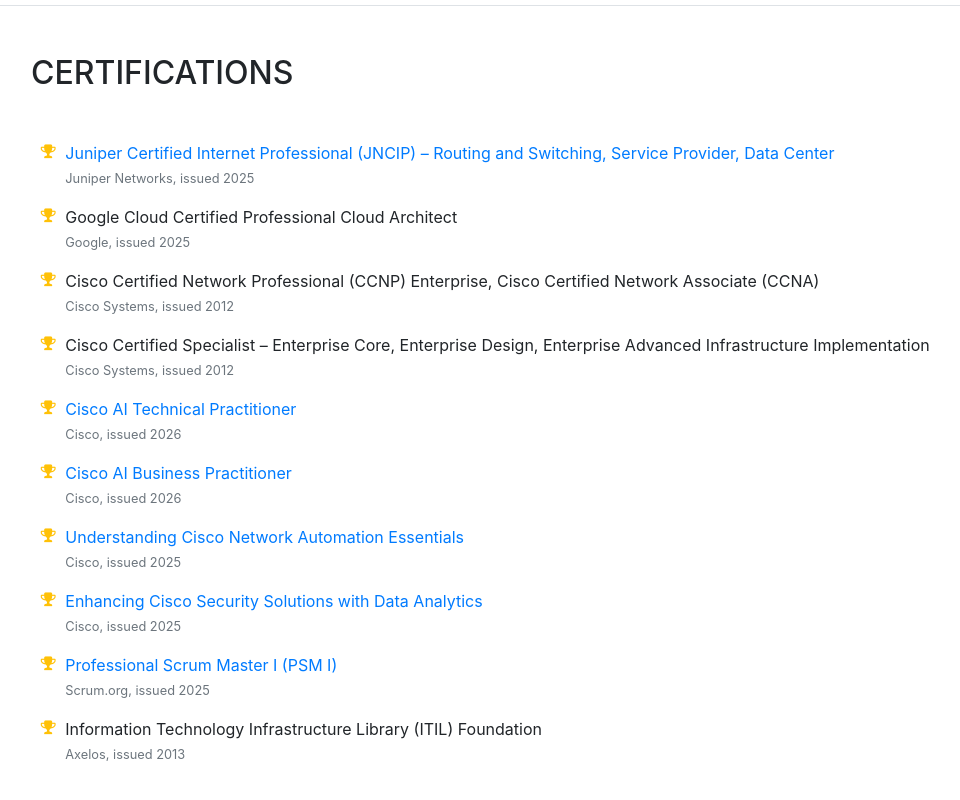
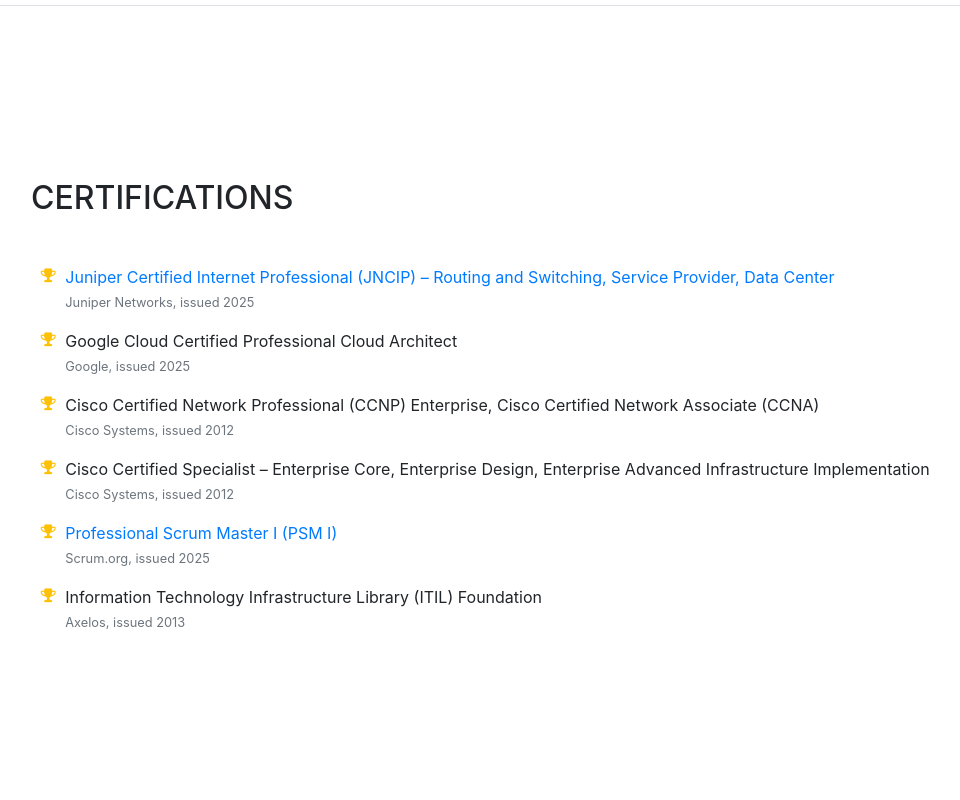
Before and after one commit to haidinhtuan/haidinhtuan.github.io, a website with bundled scripts: page index.html in a window 1280 px wide. Shown: the part 4437-5237 px from the top of the page, without its empty margins (289-1249 px from the left). Built offline with nearby package versions, Linux system fonts and the light colour scheme; a web font is replaced by a local one.

Commit message:
Remove non-essential Cisco training certifications

```diff
--- a/index.html
+++ b/index.html
@@ -307,22 +307,6 @@
               <br><small class="text-muted">Cisco Systems, issued 2012</small></li>
             <li class="mt-3">
               <i class="fa-li fa fa-trophy text-warning"></i>
-              <a href="https://www.credly.com/badges/bd1bd32b-a013-4663-85fa-f0bfc8a43b6c" target="_blank">Cisco AI Technical Practitioner</a>
-              <br><small class="text-muted">Cisco, issued 2026</small></li>
-            <li class="mt-3">
-              <i class="fa-li fa fa-trophy text-warning"></i>
-              <a href="https://www.credly.com/badges/f86497ce-c7b4-4640-96fa-4e6fee63eb2e" target="_blank">Cisco AI Business Practitioner</a>
-              <br><small class="text-muted">Cisco, issued 2026</small></li>
-            <li class="mt-3">
-              <i class="fa-li fa fa-trophy text-warning"></i>
-              <a href="https://www.credly.com/badges/4ad99120-7a7a-48cc-80ff-39b83d54f753" target="_blank">Understanding Cisco Network Automation Essentials</a>
-              <br><small class="text-muted">Cisco, issued 2025</small></li>
-            <li class="mt-3">
-              <i class="fa-li fa fa-trophy text-warning"></i>
-              <a href="https://www.credly.com/badges/0ceabdfa-309b-475a-a2da-ad675322329e" target="_blank">Enhancing Cisco Security Solutions with Data Analytics</a>
-              <br><small class="text-muted">Cisco, issued 2025</small></li>
-            <li class="mt-3">
-              <i class="fa-li fa fa-trophy text-warning"></i>
               <a href="https://www.credly.com/badges/ee1fd237-d6ff-4a11-b182-bc8288fe900a" target="_blank">Professional Scrum Master I (PSM I)</a>
               <br><small class="text-muted">Scrum.org, issued 2025</small></li>
             <li class="mt-3">
```
